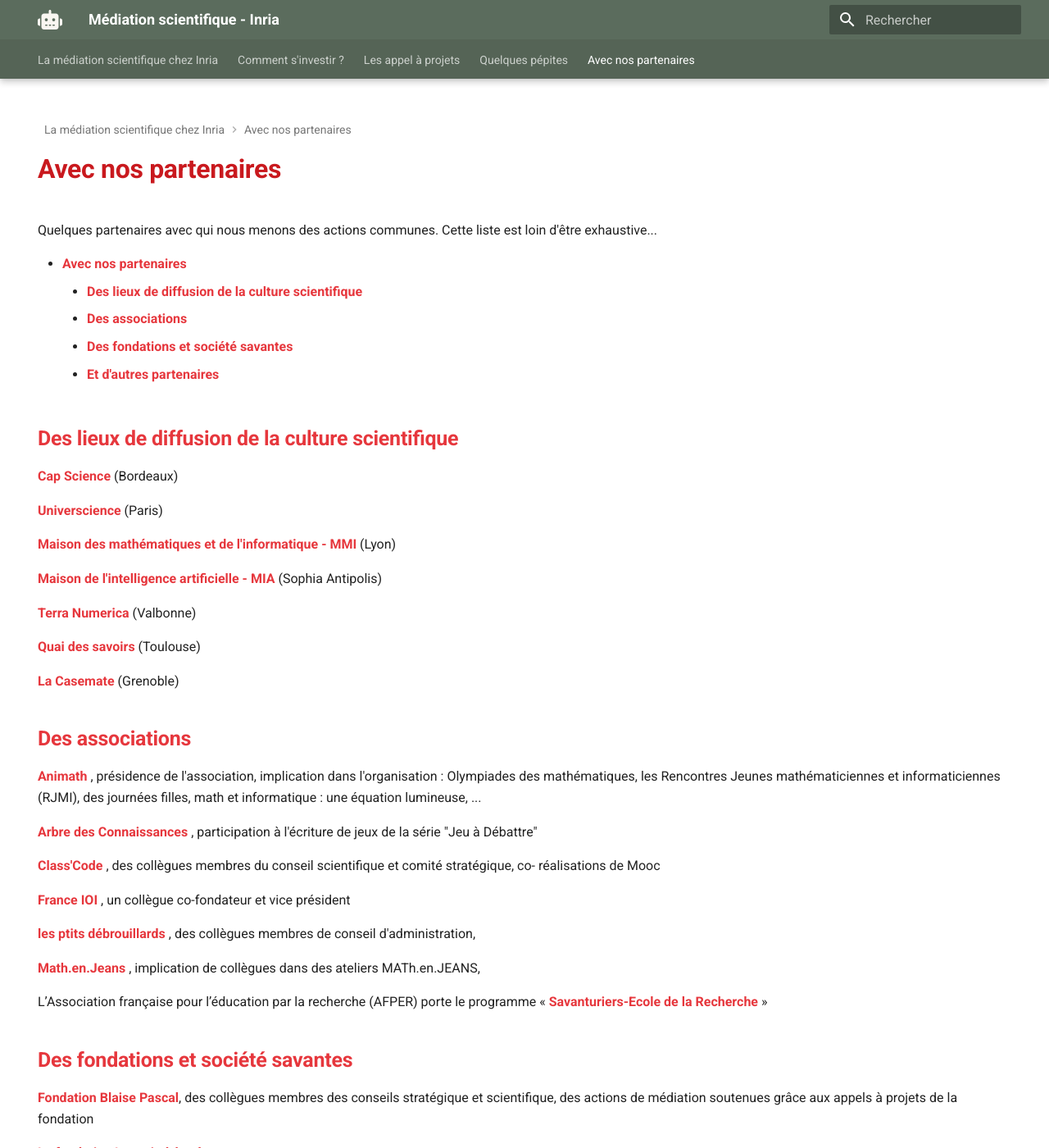
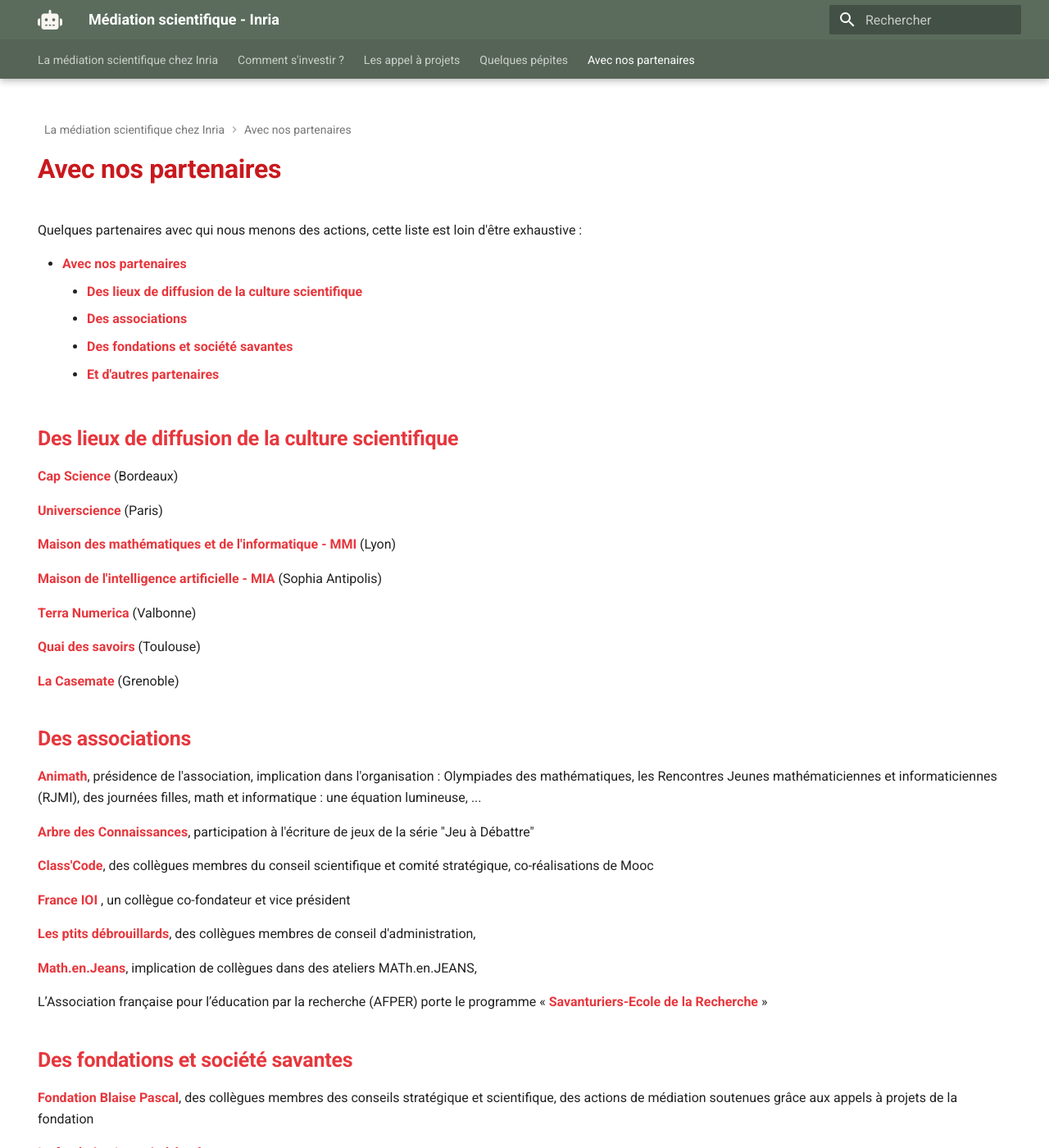
Before and after one commit to MediationScientifiqueInria/mediationscientifiqueinria.github.io, an MkDocs documentation site: the page built from docs/Partenaire/partenaire.md, in a window 1280 px wide and 1400 px high. Shown: the whole window at 82% size. Built offline with MkDocs 1.6.1 and Material for MkDocs 9.7.7, drawn with Linux system fonts in a browser that asks for light colours; comment, search, counter and statistics services are not loaded.

Commit message:
Update partenaire.md

```diff
--- a/docs/Partenaire/partenaire.md
+++ b/docs/Partenaire/partenaire.md
@@ -8,7 +8,7 @@ hide:
 
 # Avec nos partenaires
 
-Quelques partenaires avec qui nous menons des actions communes. Cette liste est loin d'être exhaustive...
+Quelques partenaires avec qui nous menons des actions, cette liste est loin d'être exhaustive :
 <!-- TOC -->
 
 - [Avec nos partenaires](#avec-nos-partenaires)
@@ -38,17 +38,17 @@ Quelques partenaires avec qui nous menons des actions communes. Cette liste est
 
 ## Des associations
 
-[Animath](https://www.animath.fr/) , présidence de l'association, implication dans l'organisation :  Olympiades des mathématiques, les Rencontres Jeunes mathématiciennes et informaticiennes (RJMI), des journées filles, math et informatique : une équation lumineuse, ...
+[Animath](https://www.animath.fr/), présidence de l'association, implication dans l'organisation :  Olympiades des mathématiques, les Rencontres Jeunes mathématiciennes et informaticiennes (RJMI), des journées filles, math et informatique : une équation lumineuse, ...
 
-[Arbre des Connaissances](https://arbre-des-connaissances-apsr.org/) , participation à l'écriture de jeux de la série "Jeu à Débattre"
+[Arbre des Connaissances](https://arbre-des-connaissances-apsr.org/), participation à l'écriture de jeux de la série "Jeu à Débattre"
 
-[Class'Code](https://www.class-code.fr/) , des collègues membres du conseil scientifique et comité stratégique, co- réalisations de Mooc
+[Class'Code](https://www.class-code.fr/), des collègues membres du conseil scientifique et comité stratégique, co-réalisations de Mooc
 
 [France IOI](https://www.france-ioi.org/) , un collègue co-fondateur et vice président
 
-[les ptits débrouillards](https://www.lespetitsdebrouillards.org/) , des collègues membres de conseil d'administration,
+[Les ptits débrouillards](https://www.lespetitsdebrouillards.org/), des collègues membres de conseil d'administration,
 
-[Math.en.Jeans](https://www.mathenjeans.fr/) , implication de collègues dans des ateliers MATh.en.JEANS,
+[Math.en.Jeans](https://www.mathenjeans.fr/), implication de collègues dans des ateliers MATh.en.JEANS,
 
 L’Association française pour l’éducation par la recherche (AFPER) porte le programme « [Savanturiers-Ecole de la Recherche](https://savanturiers.afper.org/)  »
 
```
Also changed, not shown: other parts of docs/Partenaire/partenaire.md (+2 -2 lines).
